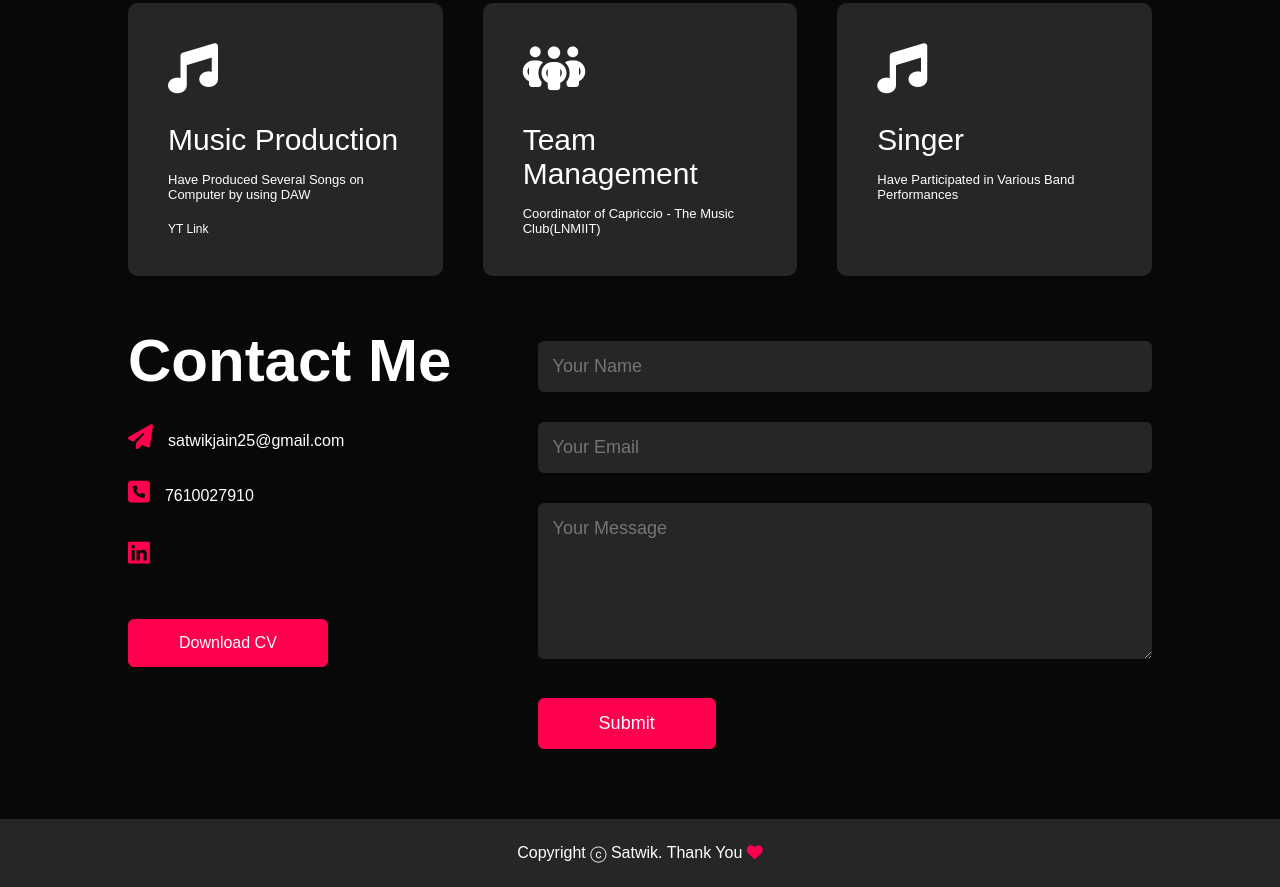
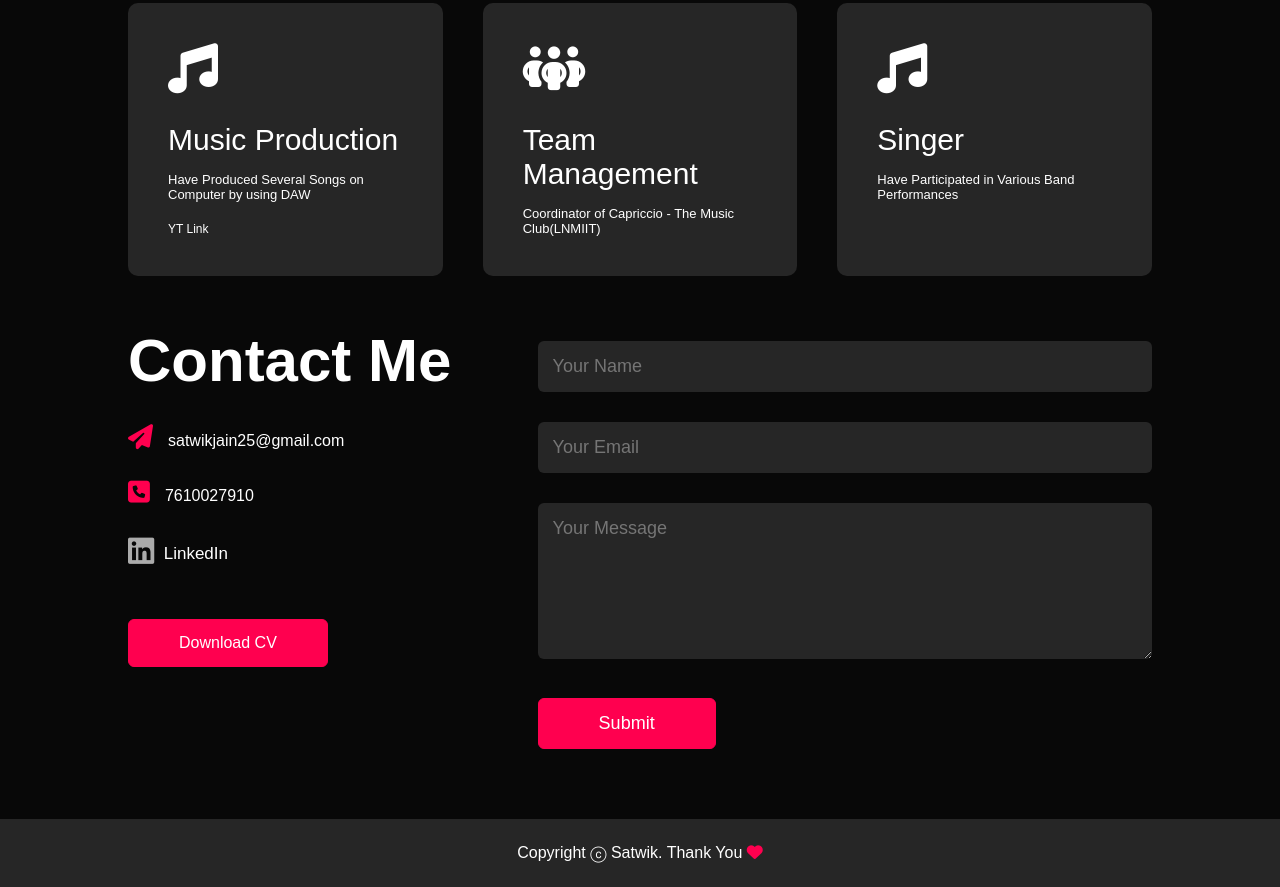
Before and after one commit to satwikjain/Portfolio_Website, a plain HTML site: page index.html in a window 1280 px wide. Shown: the part 2096-2983 px from the top of the page. Drawn offline with Linux system fonts and the light colour scheme.

Commit message:
Added LinkedIn Word and Changed Resume

```diff
--- a/index.html
+++ b/index.html
@@ -158,7 +158,9 @@
                             <!-- <a href="#"><i class="fa-brands fa-facebook"></i></a>
                             <a href="#"><i class="fa-brands fa-twitter"></i></a>
                             <a href="#"><i class="fa-brands fa-instagram"></i></a> -->
-                            <p style = "font:1000px"><a href="https://www.linkedin.com/in/satwikjain2001/"><i class="fa-brands fa-linkedin"></i></a></p>
+
+                            <a href="https://www.linkedin.com/in/satwikjain2001/"><i class="fa-brands fa-linkedin"></i><span class="linkedIn">  LinkedIn</span></a>
+
                         </div>
                         <a href="resume.pdf" download class="btn btn2">Download CV</a>
                     </div>
--- a/style.css
+++ b/style.css
@@ -301,6 +301,7 @@ nav ul li a:hover::after{
     font-size: 30px;
     margin-right: 15px;
     color: #ababab;
+    /* color: #b54769; */
     display: inline-block;
     transition: transform 0.5s;
 }
@@ -350,6 +351,12 @@ form .btn2{
     color: #ff004f;
 }
 
+.linkedIn{
+    font-size: 17px;
+    color:white;
+    font-family: 'Poppins', sans-serif;
+    vertical-align: middle;
+}
 
 /* ------------------CSS for Small Screens------------ */
 nav .fa-sharp{
```
Also changed, not shown: 1 other file.
